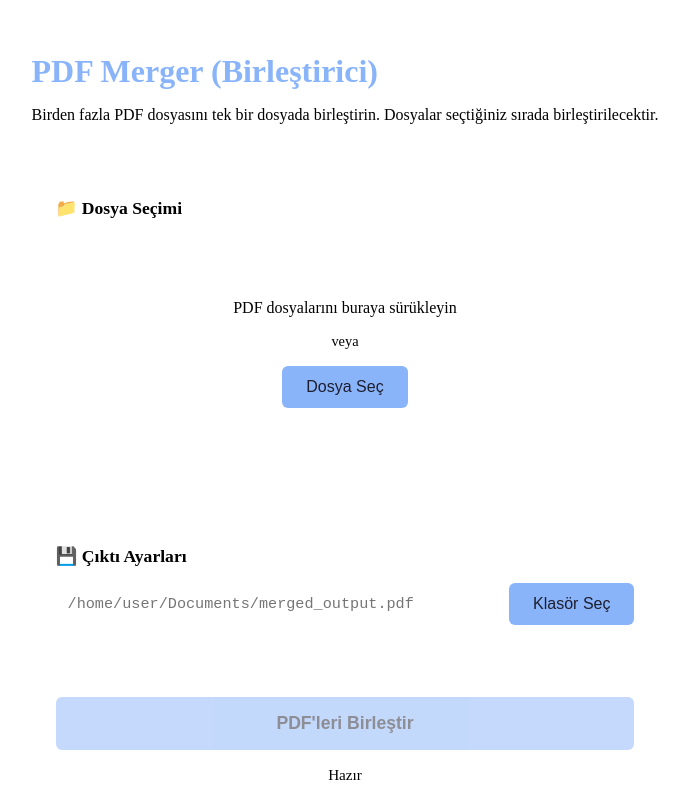
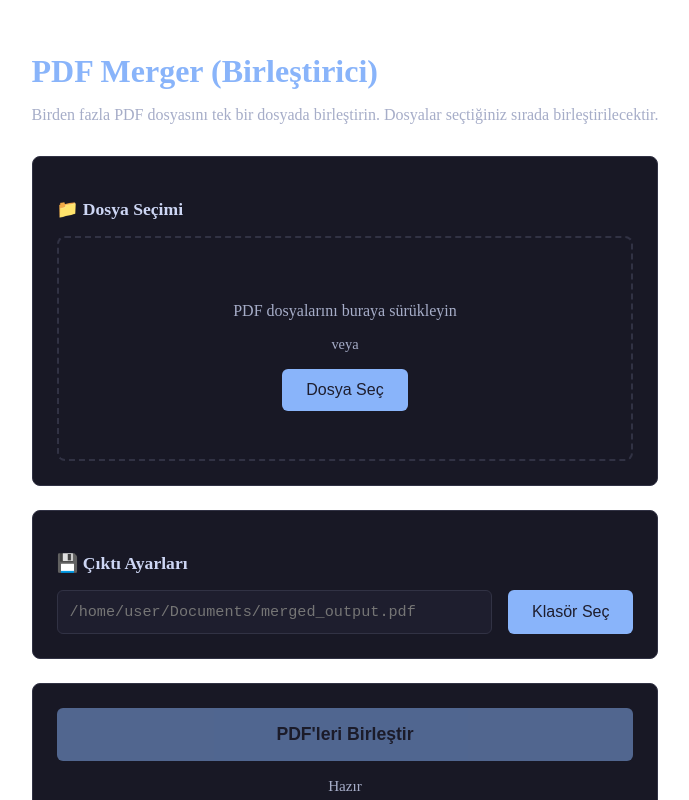
Before and after one commit to ArmutS/SimpleTools, a SvelteKit app: page /pdf/merger in a window 1280 px wide. Shown: the whole page, without its empty margins (295-984 px from the left). Built offline with nearby package versions, Linux system fonts and the light colour scheme; a web font is replaced by a local one.

Commit message:
PDF Tools Catppuccin

```diff
--- a/src/routes/pdf/merger/+page.svelte
+++ b/src/routes/pdf/merger/+page.svelte
@@ -147,11 +147,21 @@
 
     if (e.dataTransfer?.files) {
       const files = Array.from(e.dataTransfer.files);
-      const pdfPaths = files
-        .filter((f) => f.name.toLowerCase().endsWith(".pdf"))
-        .map((f) => f.path);
 
-      await addFiles(pdfPaths);
+      // In Tauri, we need to get the actual file paths
+      // The File object has a path property in Tauri
+      const pdfFiles = files.filter((f) =>
+        f.name.toLowerCase().endsWith(".pdf")
+      );
+
+      // @ts-ignore - Tauri adds path property to File objects
+      const pdfPaths = pdfFiles.map((f) => f.path).filter(Boolean);
+
+      if (pdfPaths.length > 0) {
+        await addFiles(pdfPaths);
+      } else {
+        status = "Lütfen PDF dosyaları sürükleyin";
+      }
     }
   }
 
@@ -389,27 +399,28 @@
   }
 
   .description {
-    color: var(--text-secondary);
+    color: var(--text-muted);
     margin-bottom: 2rem;
     font-size: 1rem;
   }
 
   .section {
-    background: var(--bg-secondary);
+    background: var(--bg-input);
     padding: 1.5rem;
     border-radius: 8px;
     margin-bottom: 1.5rem;
+    border: 1px solid var(--border-color);
   }
 
   .section h3 {
-    color: var(--text-primary);
+    color: var(--text-main);
     margin-bottom: 1rem;
     font-size: 1.1rem;
   }
 
   /* Drop Zone */
   .drop-zone {
-    border: 2px dashed var(--text-secondary);
+    border: 2px dashed var(--border-color);
     border-radius: 8px;
     min-height: 200px;
     transition: all 0.3s;
@@ -417,7 +428,7 @@
 
   .drop-zone.dragging {
     border-color: var(--accent);
-    background: var(--bg-tertiary);
+    background: var(--bg-app);
   }
 
   .drop-zone.has-files {
@@ -436,12 +447,12 @@
   }
 
   .empty-state p {
-    color: var(--text-secondary);
+    color: var(--text-muted);
     margin: 0;
   }
 
   .empty-state span {
-    color: var(--text-secondary);
+    color: var(--text-muted);
     font-size: 0.9rem;
   }
 
@@ -480,7 +491,7 @@
 
   .file-list h4,
   .file-list-header h4 {
-    color: var(--text-primary);
+    color: var(--text-main);
     margin: 0;
     font-size: 0.95rem;
   }
@@ -491,7 +502,7 @@
     align-items: center;
     justify-content: space-between;
     padding: 1rem;
-    background: var(--bg-tertiary);
+    background: var(--bg-app);
     border-radius: 8px;
     margin-bottom: 0.75rem;
     border: 2px solid transparent;
@@ -509,8 +520,8 @@
   }
 
   .file-card.encrypted {
-    border-color: #ff4444;
-    background: rgba(255, 68, 68, 0.1);
+    border-color: #f38ba8;
+    background: rgba(243, 139, 168, 0.1);
   }
 
   .file-card-left {
@@ -537,7 +548,7 @@
 
   .file-icon {
     font-size: 2rem;
-    color: #ff4444;
+    color: #f38ba8;
     flex-shrink: 0;
   }
 
@@ -550,7 +561,7 @@
   }
 
   .file-name {
-    color: var(--text-primary);
+    color: var(--text-main);
     font-size: 0.95rem;
     font-weight: 500;
     overflow: hidden;
@@ -562,24 +573,24 @@
     display: flex;
     gap: 0.5rem;
     align-items: center;
-    color: var(--text-secondary);
+    color: var(--text-muted);
     font-size: 0.85rem;
   }
 
   .encrypted-badge {
-    color: #ff4444;
+    color: #f38ba8;
     font-weight: 500;
   }
 
   .error-badge {
-    color: #ff8844;
+    color: #fab387;
     font-size: 0.8rem;
   }
 
   .icon-btn {
     background: transparent;
-    border: 1px solid var(--text-secondary);
-    color: var(--text-secondary);
+    border: 1px solid var(--border-color);
+    color: var(--text-muted);
     width: 36px;
     height: 36px;
     border-radius: 6px;
@@ -592,8 +603,8 @@
   }
 
   .icon-btn:hover {
-    border-color: #ff4444;
-    color: #ff4444;
+    border-color: #f38ba8;
+    color: #f38ba8;
   }
 
   /* Output Controls */
@@ -604,9 +615,9 @@
 
   .path-input {
     flex: 1;
-    background: var(--bg-tertiary);
-    border: 1px solid var(--text-secondary);
-    color: var(--text-primary);
+    background: var(--bg-app);
+    border: 1px solid var(--border-color);
+    color: var(--text-main);
     padding: 0.75rem;
     border-radius: 6px;
     font-size: 0.95rem;
@@ -627,36 +638,36 @@
     display: flex;
     justify-content: space-between;
     margin-bottom: 0.75rem;
-    color: var(--text-secondary);
+    color: var(--text-muted);
     font-size: 0.9rem;
   }
 
   .progress-bar {
     width: 100%;
     height: 24px;
-    background: var(--bg-tertiary);
+    background: var(--bg-app);
     border-radius: 12px;
     overflow: hidden;
   }
 
   .progress-fill {
     height: 100%;
-    background: linear-gradient(90deg, var(--accent), #00d4ff);
+    background: linear-gradient(90deg, var(--accent), #94e2d5);
     transition: width 0.3s ease;
   }
 
   /* Success */
   .success {
-    border: 2px solid #00ff88;
-    background: rgba(0, 255, 136, 0.05);
+    border: 2px solid #a6e3a1;
+    background: rgba(166, 227, 161, 0.05);
   }
 
   .success h3 {
-    color: #00ff88;
+    color: #a6e3a1;
   }
 
   .success p {
-    color: var(--text-secondary);
+    color: var(--text-muted);
     margin-bottom: 1rem;
   }
 
@@ -693,9 +704,9 @@
   }
 
   .action-button.secondary {
-    background: var(--bg-tertiary);
-    color: var(--text-primary);
-    border: 1px solid var(--text-secondary);
+    background: var(--bg-app);
+    color: var(--text-main);
+    border: 1px solid var(--border-color);
     width: auto;
     flex: 1;
     font-size: 0.95rem;
@@ -704,12 +715,12 @@
 
   .status {
     margin-top: 1rem;
-    color: var(--text-secondary);
+    color: var(--text-muted);
     text-align: center;
     font-size: 0.95rem;
   }
 
   .status.error {
-    color: #ff4444;
+    color: #f38ba8;
   }
 </style>
```
